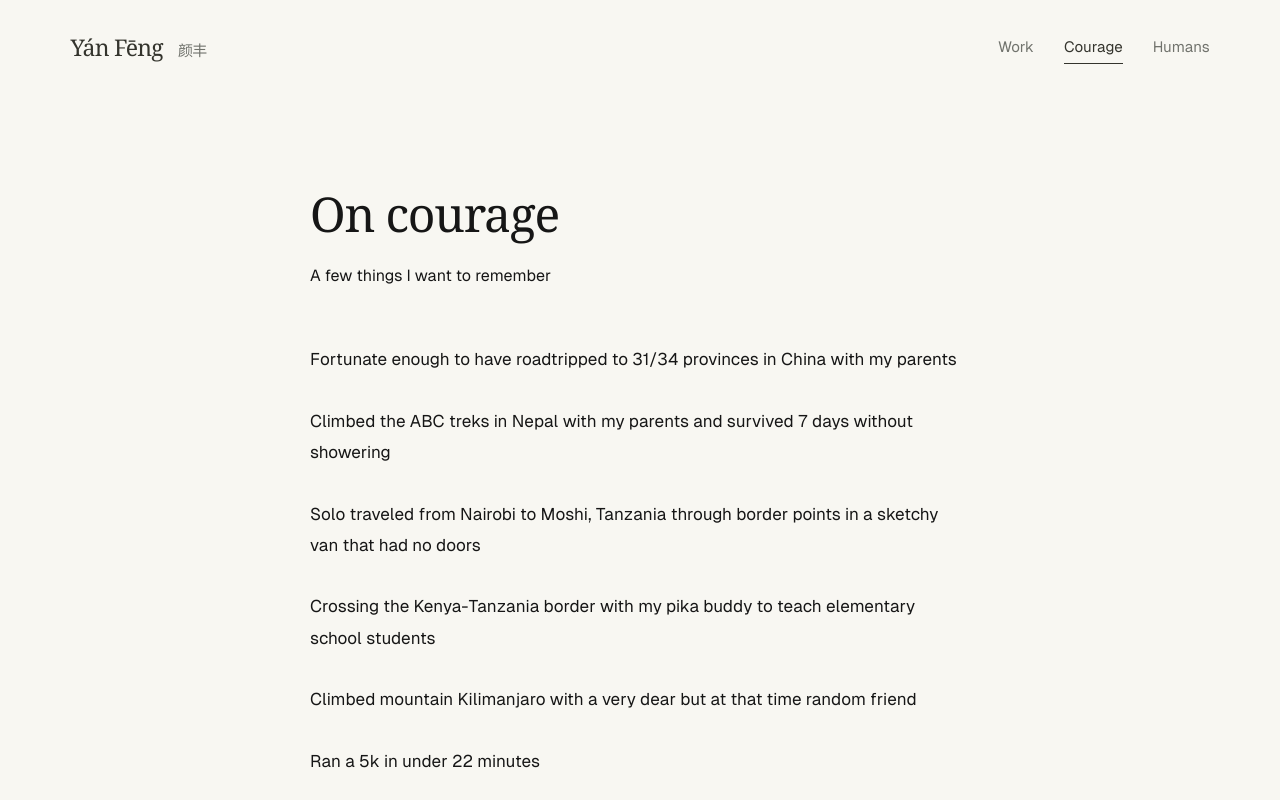
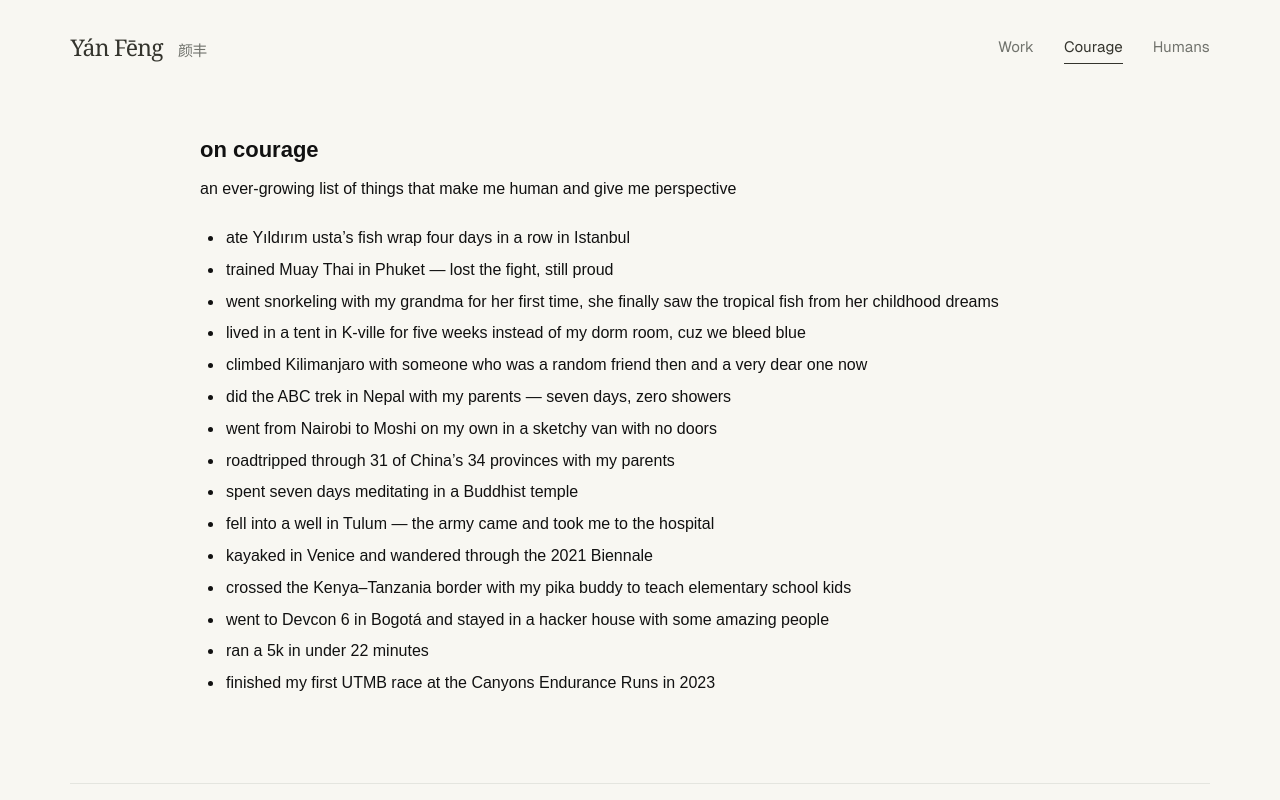
Before and after one commit to WudingRoad1145/WudingRoad1145.github.io, a Next.js app in the folder my-app/: page /adventures in a window 1280 px wide. Shown: the top 800 px of the page. Built offline with nearby package versions, Linux system fonts and the light colour scheme.

Commit message:
Make the Courage memories a casual bullet-point note

```diff
--- a/my-app/src/app/adventures/courage.module.css
+++ b/my-app/src/app/adventures/courage.module.css
@@ -1,45 +1,34 @@
 .page {
   width: calc(100% - 48px);
-  max-width: 660px;
+  max-width: 880px;
   margin: 0 auto;
-  padding: 90px 0 110px;
-  color: #161616;
+  padding: 40px 0 80px;
+  color: #111;
+  font-family: Arial, sans-serif;
+  font-size: 16px;
+  line-height: 1.55;
 }
 .heading {
-  margin-bottom: 55px;
+  margin-bottom: 24px;
 }
 .heading h1 {
-  font-family: Georgia, "Times New Roman", serif;
-  font-weight: 400;
-  font-size: clamp(36px, 4vw, 48px);
-  line-height: 1.2;
-  letter-spacing: -0.025em;
-  margin: 0 0 20px;
+  font: 600 22px/1.4 Arial, sans-serif;
+  margin: 0 0 12px;
 }
 .heading p {
-  font-size: 16px;
-  line-height: 1.7;
   margin: 0;
 }
 .memories {
-  list-style: none;
-  padding: 0;
+  list-style: disc outside;
+  padding-left: 24px;
   margin: 0;
 }
 .memories li {
-  margin: 0 0 30px;
-  font-size: 17px;
-  line-height: 1.85;
+  padding-left: 2px;
+  margin-bottom: 7px;
 }
 @media (max-width: 700px) {
   .page {
-    padding: 55px 0 70px;
-  }
-  .heading {
-    margin-bottom: 40px;
-  }
-  .memories li {
-    font-size: 16px;
-    margin-bottom: 27px;
+    padding-top: 28px;
   }
 }
--- a/my-app/src/app/adventures/page.tsx
+++ b/my-app/src/app/adventures/page.tsx
@@ -7,8 +7,11 @@ export default function AdventuresPage() {
   return (
     <main className={s.page}>
       <header className={s.heading}>
-        <h1>On courage</h1>
-        <p>A few things I want to remember</p>
+        <h1>on courage</h1>
+        <p>
+          an ever-growing list of things that make me human and give me
+          perspective
+        </p>
       </header>
       <ul className={s.memories} aria-label="Personal memories">
         {memories.map((memory) => (
--- a/my-app/src/data/memories.ts
+++ b/my-app/src/data/memories.ts
@@ -1,17 +1,17 @@
 export const memories = [
-  "Fortunate enough to have roadtripped to 31/34 provinces in China with my parents",
-  "Climbed the ABC treks in Nepal with my parents and survived 7 days without showering",
-  "Solo traveled from Nairobi to Moshi, Tanzania through border points in a sketchy van that had no doors",
-  "Crossing the Kenya-Tanzania border with my pika buddy to teach elementary school students",
-  "Climbed mountain Kilimanjaro with a very dear but at that time random friend",
-  "Ran a 5k in under 22 minutes",
-  "Finished my first utmb at the Canyons Endurance Runs in the 2023",
-  "Fell in a well in Tulum and had army coming to send me to the hospital",
-  "Kayaked in Venice and attended the 2021 La Biennale di Venezia",
-  "As an Ethereum Scholar, attended Devcon 6 in Bogotá, Colombia and stayed with an amazing hacker house",
-  "Living in a tent in kville instead of my dear dorm room for 5 weeks cuz we bleed blue",
-  "Trained muay thai in Phuket and lost a fight, still proud",
-  "Meditated 7 days in a buddhist temple",
-  "Guided my grandma through her first snorkeling experience, where she saw the tropical fish in her childhood dreams",
-  "Had Yıldırım usta fish wrap four days in a row in Istanbul",
+  "ate Yıldırım usta’s fish wrap four days in a row in Istanbul",
+  "trained Muay Thai in Phuket — lost the fight, still proud",
+  "went snorkeling with my grandma for her first time, she finally saw the tropical fish from her childhood dreams",
+  "lived in a tent in K-ville for five weeks instead of my dorm room, cuz we bleed blue",
+  "climbed Kilimanjaro with someone who was a random friend then and a very dear one now",
+  "did the ABC trek in Nepal with my parents — seven days, zero showers",
+  "went from Nairobi to Moshi on my own in a sketchy van with no doors",
+  "roadtripped through 31 of China’s 34 provinces with my parents",
+  "spent seven days meditating in a Buddhist temple",
+  "fell into a well in Tulum — the army came and took me to the hospital",
+  "kayaked in Venice and wandered through the 2021 Biennale",
+  "crossed the Kenya–Tanzania border with my pika buddy to teach elementary school kids",
+  "went to Devcon 6 in Bogotá and stayed in a hacker house with some amazing people",
+  "ran a 5k in under 22 minutes",
+  "finished my first UTMB race at the Canyons Endurance Runs in 2023",
 ];
```
Also changed, not shown: 1 other file (tests, documents, lock files or other folders).
